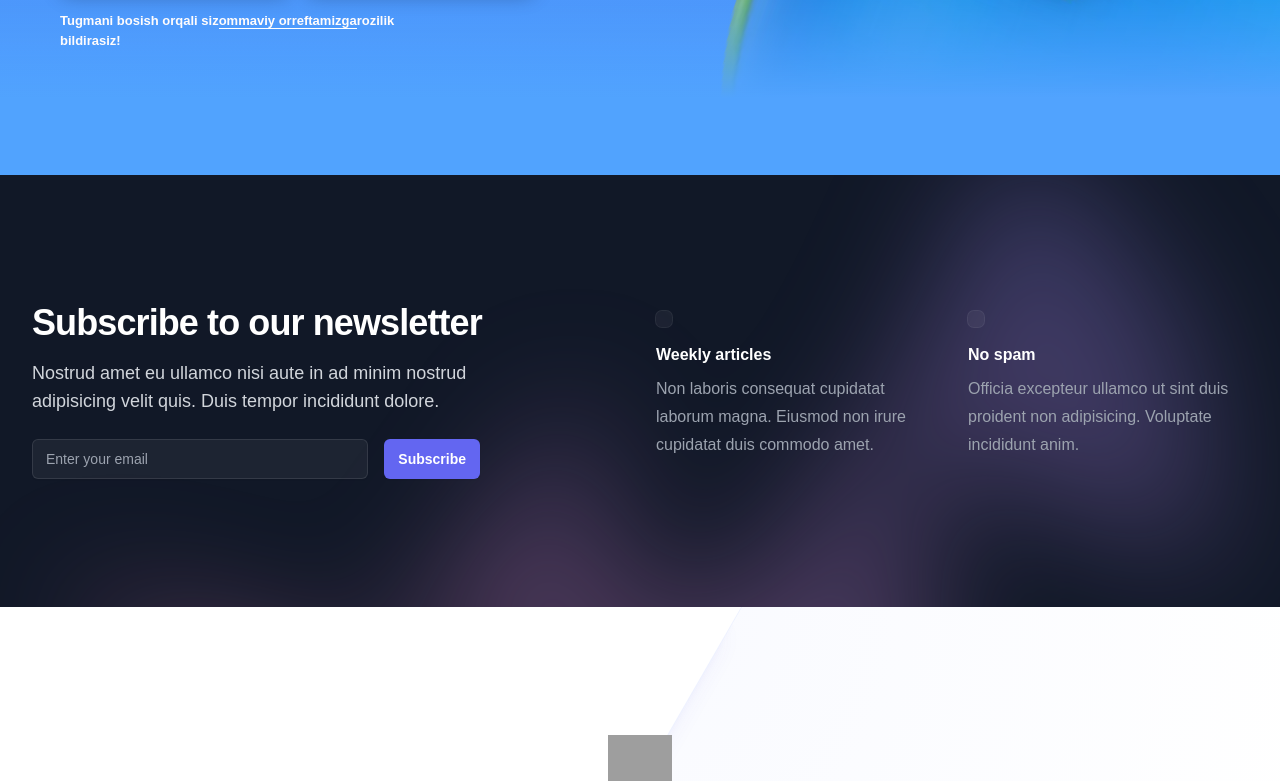
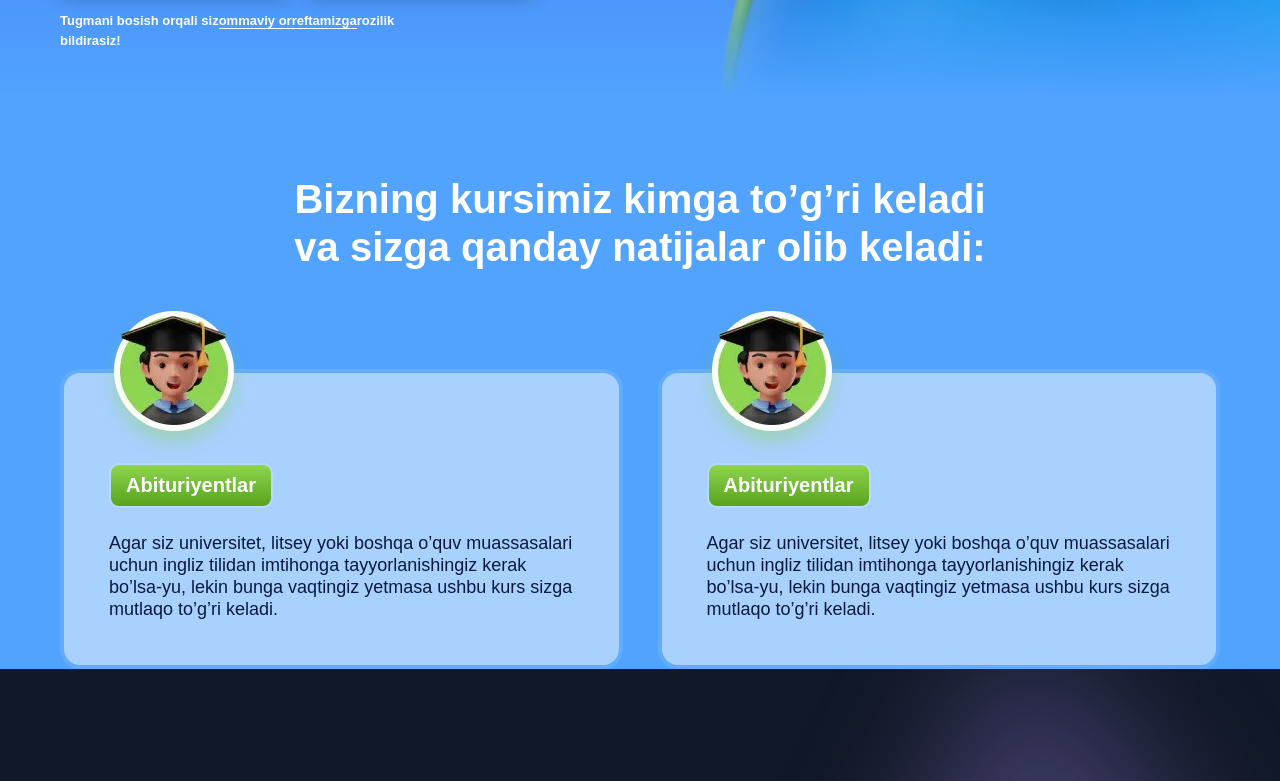
Before and after one commit to shamsiddindevs/result, a React (Vite) app: page / in a window 1280 px wide. Shown: the part 600-1381 px from the top of the page. Built offline with nearby package versions, Linux system fonts and the light colour scheme; grey boxes are pictures that could not be loaded.

Commit message:
about card

```diff
--- a/src/components/About.jsx
+++ b/src/components/About.jsx
@@ -1,12 +1,68 @@
 import React from "react";
+import a1 from "../assets/img/about/1.webp";
 
 const About = () => {
   return (
-    <section id="about" style={{ backgroundColor: 'rgb(81, 163, 254)' }} className="pt-[45px]">
-        <div className="w-full max-w-[1200px] mx-auto  px-5  ">
-            <div className=""></div>
+    <section
+      id="about"
+      style={{backgroundColor: "rgb(81, 163, 254)"}}
+      className="pt-[45px]">
+      <div className="w-full max-w-[1200px] mx-auto  px-5  ">
+        <div className=" flex flex-col gap-2">
+          <h1 className="text-white text-[40px] leading-[48px] font-bold text-center max-w-[714px] mx-auto">
+            Bizning kursimiz kimga to’g’ri keladi va sizga qanday natijalar olib
+            keladi:
+          </h1>
+          <div className="cardsGrid">
+            <div
+              className="mt-[90px] rounded-[20px] px-[45px] pt-[90px] pb-[45px] relative flex flex-col"
+              style={{
+                border: "4px solid rgb(98, 172, 254)",
+                backgroundColor: "rgba(255, 255, 255, 0.5)",
+              }}>
+              <img
+                src={a1}
+                alt="card image1"
+                className="max-w-[180px] max-h-[180px] absolute -top-[90px] left-[20px]"
+              />
+              <div className="flex flex-col gap-6 items-start">
+                <span className="cardsBtn">Abituriyentlar</span>
+                <p
+                  className="leading-[22px] text-[18px]"
+                  style={{color: "rgb(10, 26, 63"}}>
+                  Agar siz universitet, litsey yoki boshqa o’quv muassasalari
+                  uchun ingliz tilidan imtihonga tayyorlanishingiz kerak
+                  bo’lsa-yu, lekin bunga vaqtingiz yetmasa ushbu kurs sizga
+                  mutlaqo to’g’ri keladi.
+                </p>
+              </div>
+            </div>
+            <div
+              className="mt-[90px] rounded-[20px] px-[45px] pt-[90px] pb-[45px] relative flex flex-col"
+              style={{
+                border: "4px solid rgb(98, 172, 254)",
+                backgroundColor: "rgba(255, 255, 255, 0.5)",
+              }}>
+              <img
+                src={a1}
+                alt="card image1"
+                className="max-w-[180px] max-h-[180px] absolute -top-[90px] left-[20px]"
+              />
+              <div className="flex flex-col gap-6 items-start">
+                <span className="cardsBtn">Abituriyentlar</span>
+                <p
+                  className="leading-[22px] text-[18px] font-light"
+                  style={{color: "rgb(10, 26, 63"}}>
+                  Agar siz universitet, litsey yoki boshqa o’quv muassasalari
+                  uchun ingliz tilidan imtihonga tayyorlanishingiz kerak
+                  bo’lsa-yu, lekin bunga vaqtingiz yetmasa ushbu kurs sizga
+                  mutlaqo to’g’ri keladi.
+                </p>
+              </div>
+            </div>
+          </div>
         </div>
-
+      </div>
     </section>
   );
 };
--- a/src/index.css
+++ b/src/index.css
@@ -2,7 +2,7 @@
 @tailwind components;
 @tailwind utilities;
 
-body{
+body {
   font-family: Gilroy, sans-serif !important;
 }
 
@@ -19,7 +19,29 @@ body{
   position: absolute;
   bottom: 0px;
   left: 0px;
-  background-image: linear-gradient(rgba(81, 163, 254, 0) 0%, rgb(81, 163, 254) 84%);
+  background-image: linear-gradient(
+    rgba(81, 163, 254, 0) 0%,
+    rgb(81, 163, 254) 84%
+  );
+}
+.cardsGrid {
+  width: 100%;
+  display: grid;
+  grid-template-columns: repeat(2, minmax(0px, 1fr));
+  gap: 0px 35px;
+}
+
+.cardsBtn{
+  border: 2px solid rgb(185, 218, 255);
+    border-radius: 10px;
+    color: rgb(255, 255, 255);
+    text-align: center;
+    font-size: 20px;
+    font-family: Gilroy, Arial, sans-serif;
+    font-weight: 700;
+    line-height: 25px;
+    padding: 8px 15px;
+    background-image: linear-gradient(rgb(141, 213, 79) 0%, rgb(90, 163, 28) 100%);
 }
 
 
```
Also changed, not shown: src/assets/img/about/1.webp (added), src/assets/img/about/2.webp (added).
